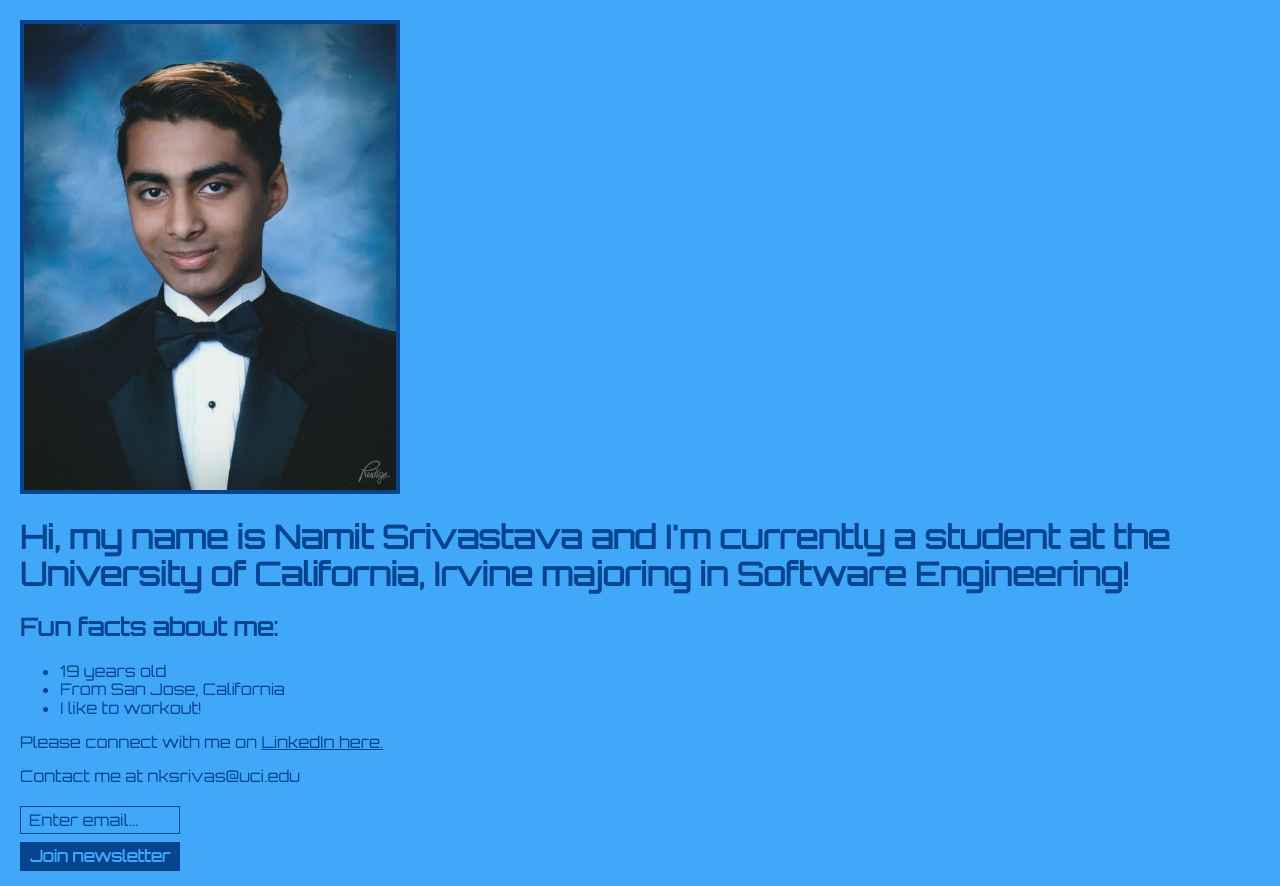
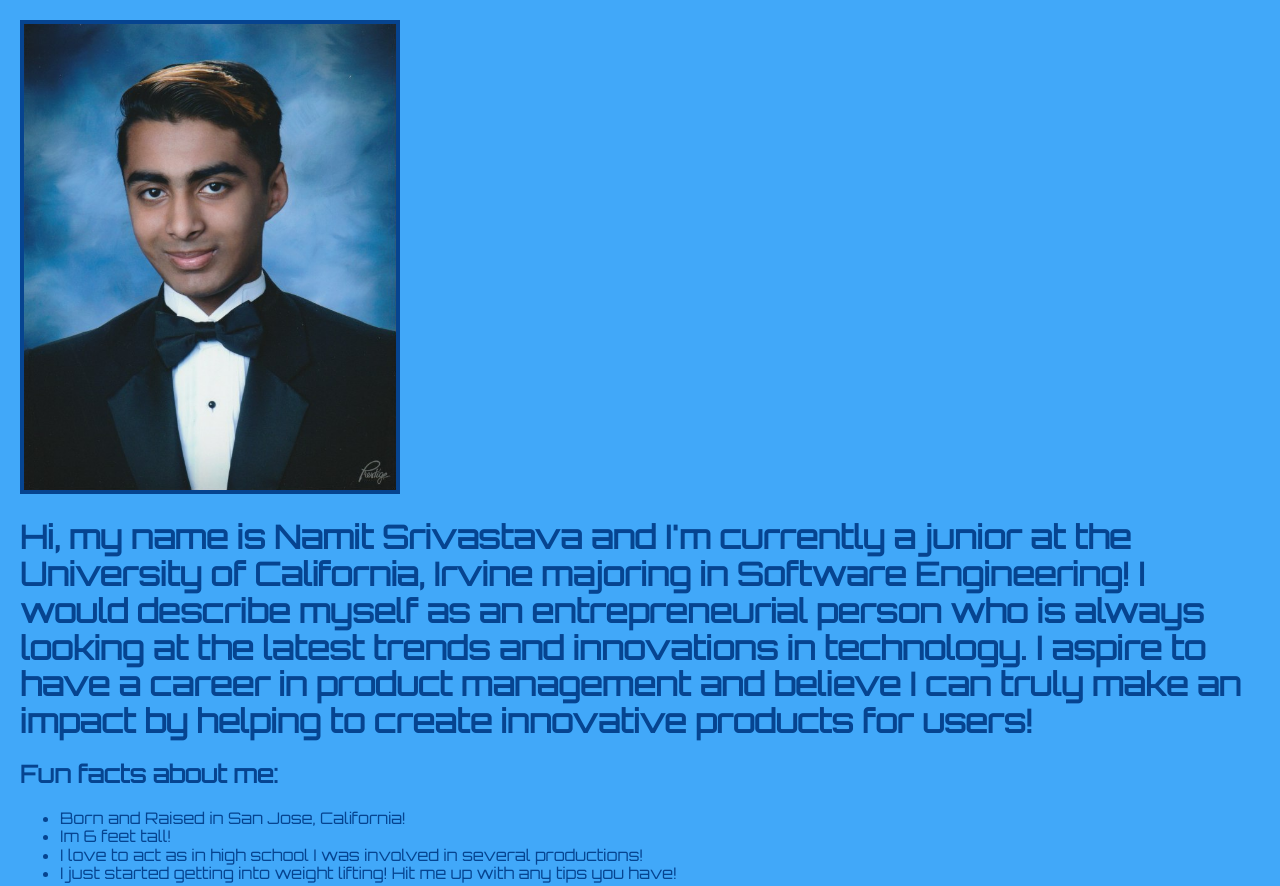
Before and after one commit to namit-s/OnlineIDCard, a plain HTML site: page index.html in a window 1280 px wide. Shown: the top 886 px of the page. Drawn offline with nearby package versions, Linux system fonts and the light colour scheme; a web font is replaced by a local one.

Commit message:
Updated index.html
Made page more descriptive by adding summary and important links to connect!

```diff
--- a/index.html
+++ b/index.html
@@ -7,13 +7,17 @@
     </head>
     <body>
         <img src="portrait.jpeg">
-        <h1>Hi, my name is Namit Srivastava and I'm currently a student at the University of California, Irvine
-            majoring in Software Engineering! </h1>
+        <h1>Hi, my name is Namit Srivastava and I'm currently a junior at the University of California, Irvine majoring in Software Engineering!
+            I would describe myself as an entrepreneurial person who is always looking at the latest trends and innovations in technology.
+            I aspire to have a career in product management and believe I can truly make an impact by helping to create innovative products for users!
+        </h1>
         <h2>Fun facts about me:</h2>
         <ul>
-            <li>19 years old</li>
-            <li>From San Jose, California</li>
-            <li>I like to workout!</li>
+            <li>Born and Raised in San Jose, California!</li>
+            <li>Im 6 feet tall!</li>
+            <li>I love to act as in high school I was involved in several productions!</li>
+            <li>I just started getting into weight lifting! Hit me up with any tips you have!</li>
+
         </ul>
         <p>Please connect with me on <a href="https://www.linkedin.com/in/nmit-s/" taget="_blank">LinkedIn here.</a></p>
         <p>Contact me at nksrivas@uci.edu</p>
```
